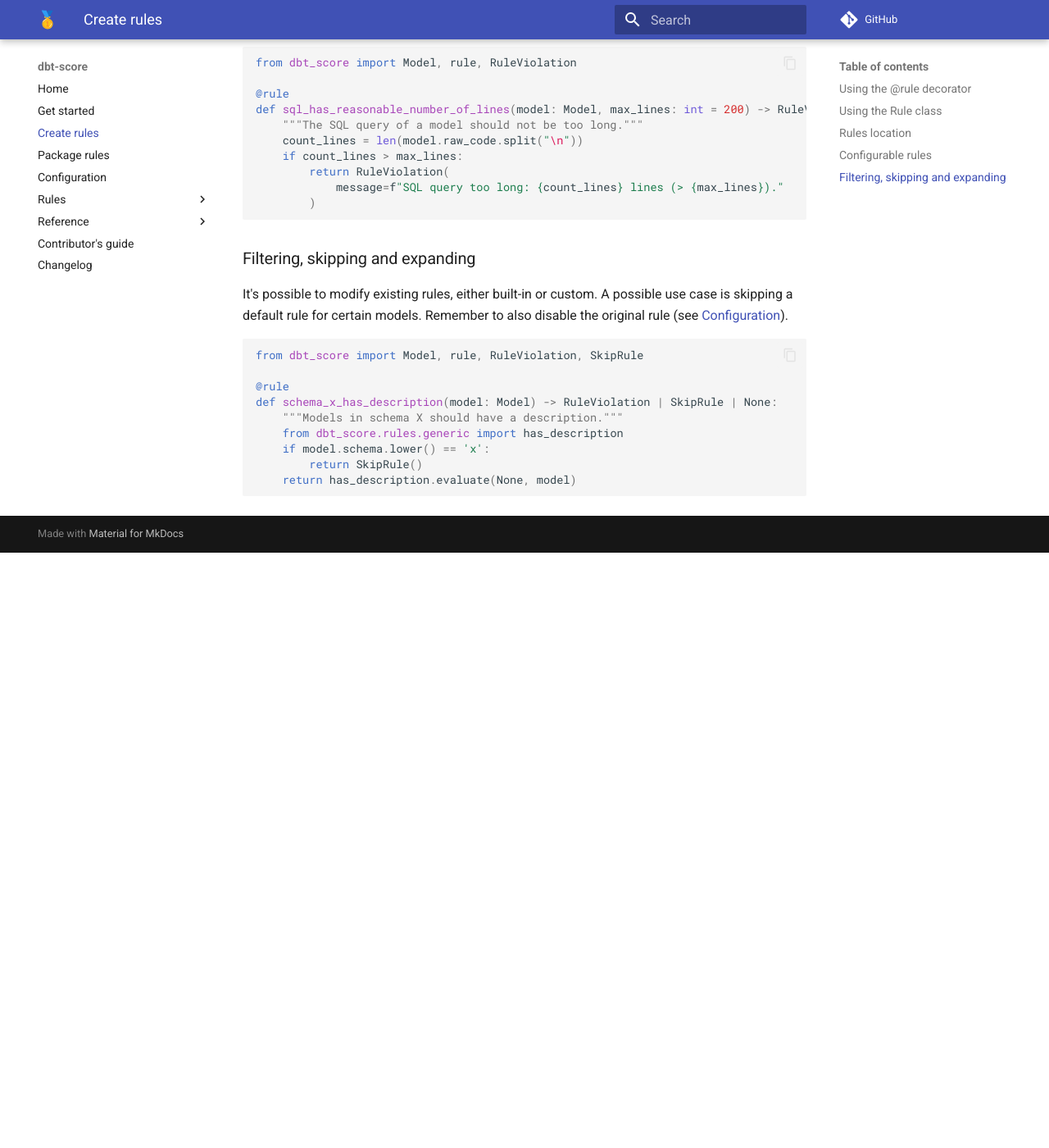
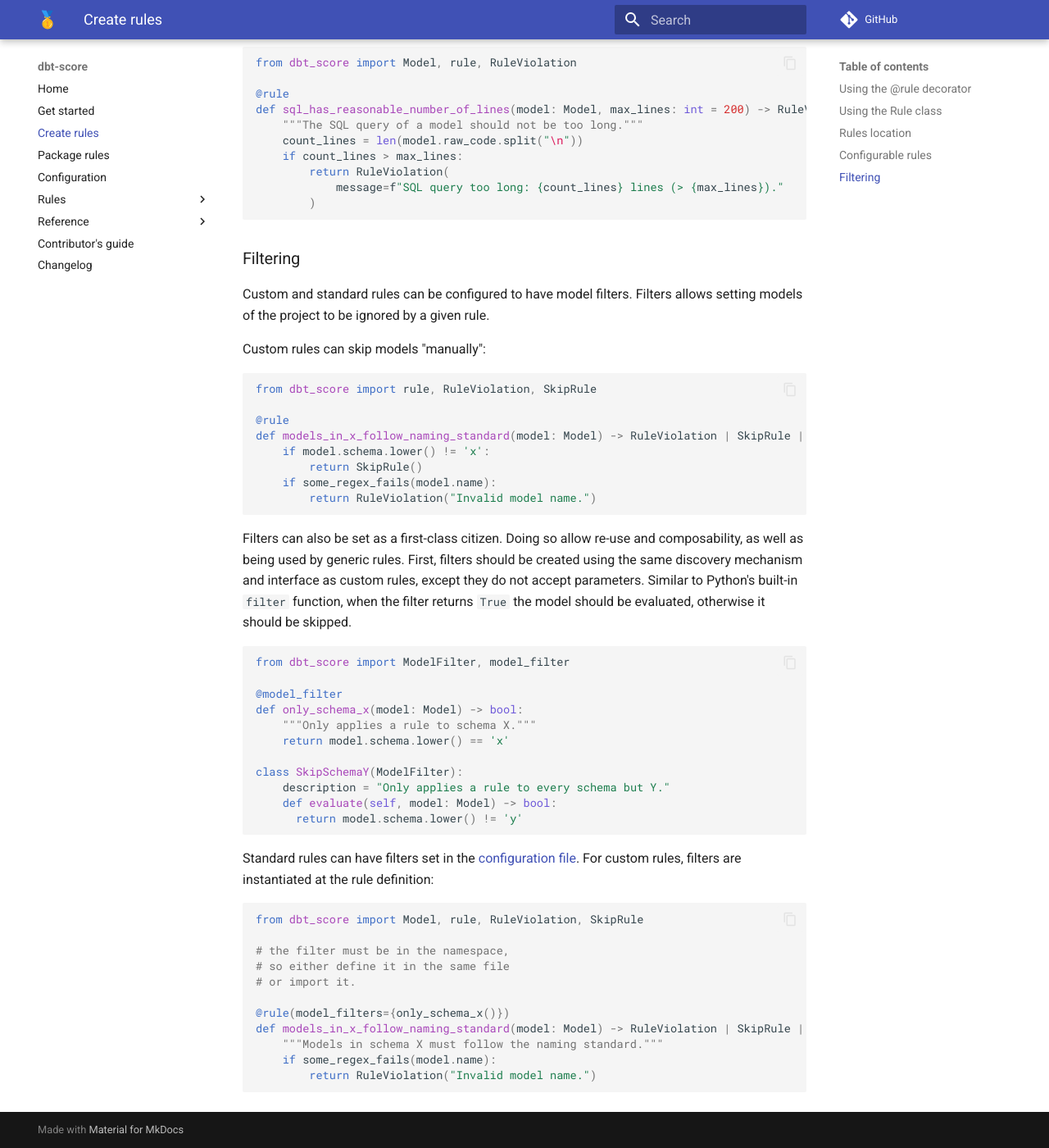
Before and after one commit to PicnicSupermarket/dbt-score, an MkDocs documentation site: the page built from docs/create_rules.md, in a window 1280 px wide and 1400 px high, scrolled down 1677 px. Shown: the whole window at 82% size. Built offline with MkDocs 1.6.1 and Material for MkDocs 9.7.7, drawn with Linux system fonts in a browser that asks for light colours; comment, search, counter and statistics services are not loaded; before the commit the page ends 2351 px from its top, so only the background shows below that.

Commit message:
Docs for new Filter feature

````diff
--- a/docs/create_rules.md
+++ b/docs/create_rules.md
@@ -91,20 +91,59 @@ def sql_has_reasonable_number_of_lines(model: Model, max_lines: int = 200) -> Ru
         )
 ```
 
-### Filtering, skipping and expanding
+### Filtering
 
-It's possible to modify existing rules, either built-in or custom. A possible
-use case is skipping a default rule for certain models. Remember to also disable
-the original rule (see [Configuration](configuration.md)).
+Custom and standard rules can be configured to have model filters.
+Filters allows setting models of the project to be ignored by a given rule.
+
+Custom rules can skip models "manually":
+
+```python
+from dbt_score import rule, RuleViolation, SkipRule
+
+@rule
+def models_in_x_follow_naming_standard(model: Model) -> RuleViolation | SkipRule | None:
+    if model.schema.lower() != 'x':
+        return SkipRule()
+    if some_regex_fails(model.name):
+        return RuleViolation("Invalid model name.")
+```
+
+Filters can also be set as a first-class citizen.
+Doing so allow re-use and composability, as well as being used by generic rules.
+First, filters should be created using the same discovery mechanism and interface as custom rules,
+except they do not accept parameters.
+Similar to Python's built-in `filter` function,
+when the filter returns `True` the model should be evaluated,
+otherwise it should be skipped.
+
+```python
+from dbt_score import ModelFilter, model_filter
+
+@model_filter
+def only_schema_x(model: Model) -> bool:
+    """Only applies a rule to schema X."""
+    return model.schema.lower() == 'x'
+
+class SkipSchemaY(ModelFilter):
+    description = "Only applies a rule to every schema but Y."
+    def evaluate(self, model: Model) -> bool:
+      return model.schema.lower() != 'y'
+```
+
+Standard rules can have filters set in the [configuration file](configuration.md/#tooldbt-scorerulesrule_namespacerule_name).
+For custom rules, filters are instantiated at the rule definition:
 
 ```python
 from dbt_score import Model, rule, RuleViolation, SkipRule
 
-@rule
-def schema_x_has_description(model: Model) -> RuleViolation | SkipRule | None:
-    """Models in schema X should have a description."""
-    from dbt_score.rules.generic import has_description
-    if model.schema.lower() == 'x':
-        return SkipRule()
-    return has_description.evaluate(None, model)
+# the filter must be in the namespace,
+# so either define it in the same file
+# or import it.
+
+@rule(model_filters={only_schema_x()})
+def models_in_x_follow_naming_standard(model: Model) -> RuleViolation | SkipRule | None:
+    """Models in schema X must follow the naming standard."""
+    if some_regex_fails(model.name):
+        return RuleViolation("Invalid model name.")
 ```
````
Also changed, not shown: docs/configuration.md (+3 -0 lines).
